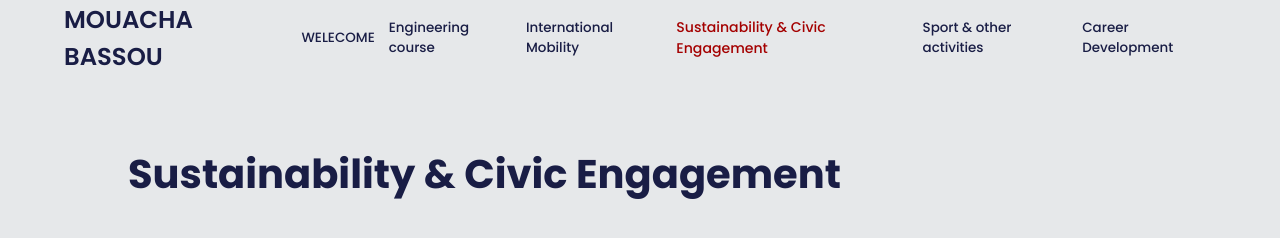
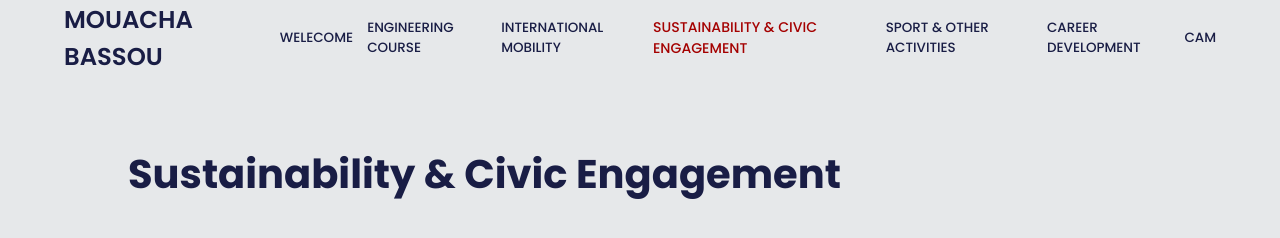
Before and after one commit to Bassou-Mou/portfolio, a plain HTML site: page sustainability.html in a window 1280 px wide. Drawn offline with nearby package versions, Linux system fonts and the light colour scheme.

Commit message:
Add files via upload

```diff
--- a/sustainability.html
+++ b/sustainability.html
@@ -6,7 +6,7 @@
     <link rel="preconnect" href="https://fonts.googleapis.com">
     <link rel="preconnect" href="https://fonts.gstatic.com" crossorigin>
     <link href="https://fonts.googleapis.com/css2?family=Poppins:ital,wght@0,100;0,200;0,300;0,400;0,500;0,600;0,700;0,800;0,900;1,100;1,200;1,300;1,400;1,500;1,600;1,700;1,800;1,900&display=swap" rel="stylesheet">
-    <title> Kenza Harti's ePortfolio - Sustainability & Civic Engagement</title>
+    <title>MOUACHA BASSOU's ePortfolio - Sustainability & Civic Engagement</title>
     <link rel="stylesheet" href="style.css">
     <link href='https://unpkg.com/boxicons@2.1.4/css/boxicons.min.css' rel='stylesheet'>
     <link rel="icon" href="annexes/favicon.ico">
@@ -17,11 +17,13 @@
         <a href="index.html" class = "logo">MOUACHA BASSOU</a>
         <nav class="navbar">
             <a href="index.html">WELECOME</a>
-            <a href="engineering-course.html">Engineering course</a>
-            <a href="international-mobility.html">International Mobility</a>
-            <a href="" class="active">Sustainability & Civic Engagement</a>
-            <a href="activities.html">Sport & other activities</a>
-            <a href="career-development.html">Career Development</a>
+            <a href="engineering-course.html">ENGINEERING COURSE</a>
+            <a href="international-mobility.html">INTERNATIONAL MOBILITY</a>
+            <a href="" class="active">SUSTAINABILITY & CIVIC ENGAGEMENT</a>
+            <a href="activities.html">SPORT & OTHER ACTIVITIES</a>
+            <a href="career-development.html">CAREER DEVELOPMENT</a>
+            <a href="CAM.html">CAM</a>
+
         </nav>
     </header>
     <section class="home">
```
